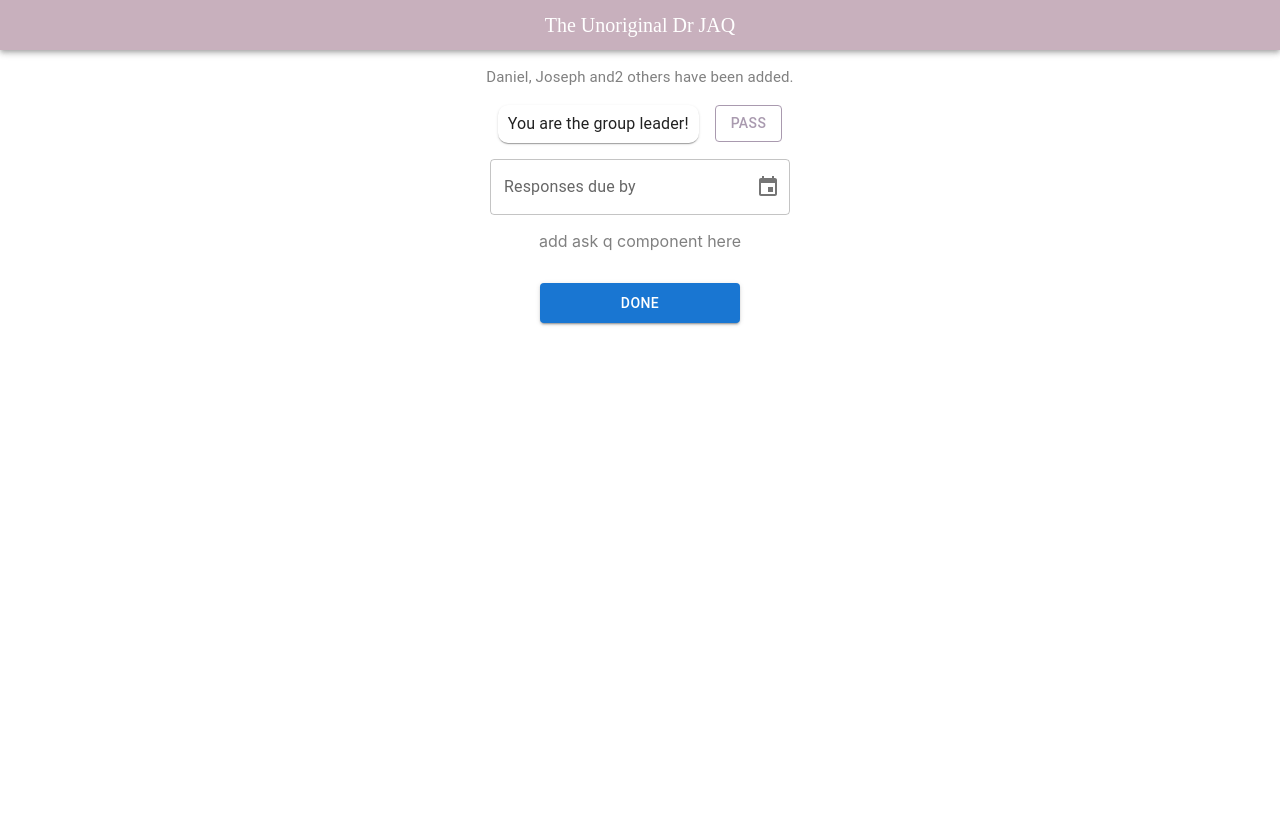
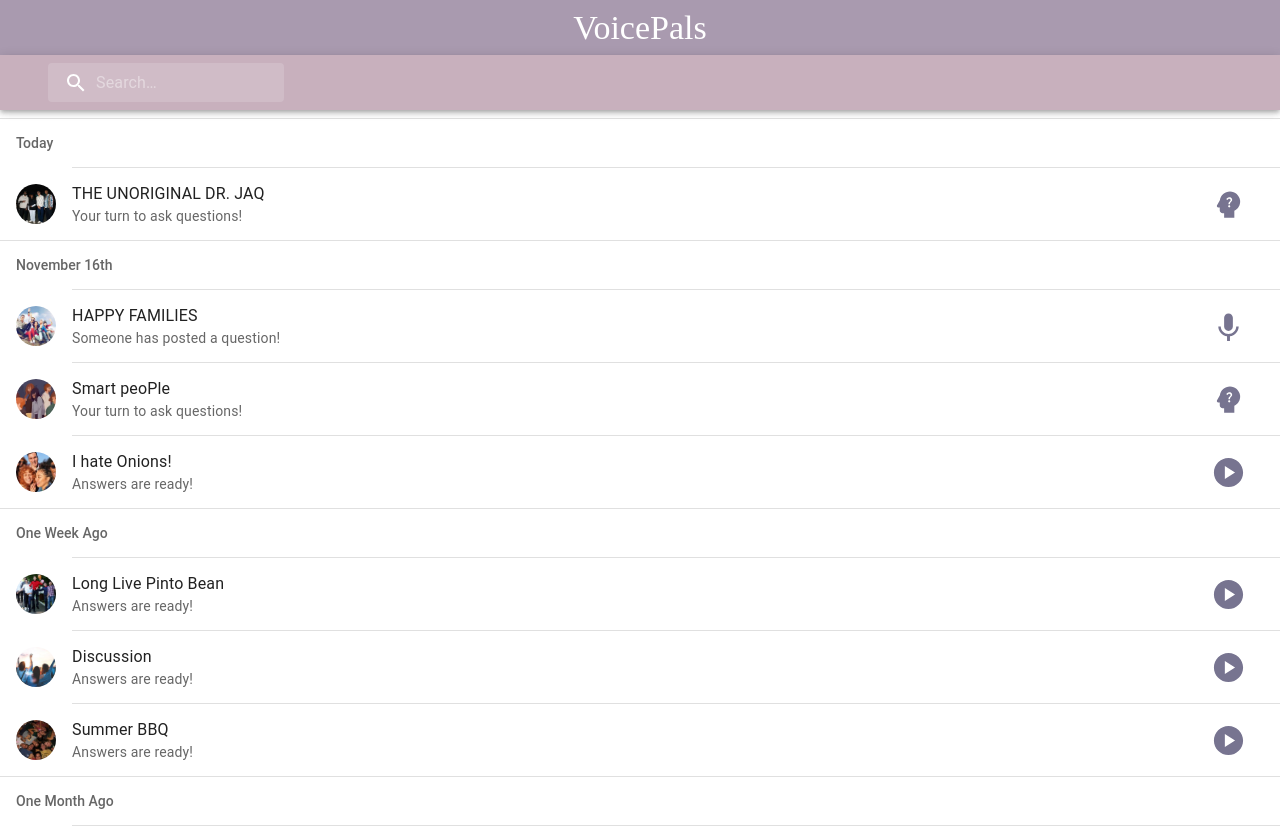
Before and after one commit to daniel-moon32/VoicePals, a React (Create React App) app: page / in a window 1280 px wide. Before the commit the page ends 800 px from the top, so only its background shows below. Built offline with nearby package versions, Linux system fonts and the light colour scheme.

Commit message:
with header

```diff
--- a/src/App.js
+++ b/src/App.js
@@ -1,10 +1,11 @@
 import './App.css';
-import AskQuestion from './pages/askQuestion';
-// import MainScreen from './pages/MainScreen';
+// import AskQuestion from './pages/askQuestion';
+import MainScreen from './pages/MainScreen';
 
 function App() {
   return (
-    <AskQuestion />
+    // <AskQuestion />
+    <MainScreen />
   );
 }
 
--- a/src/pages/askQuestion.js
+++ b/src/pages/askQuestion.js
@@ -121,7 +121,7 @@ export default function AskQuestion() {
                 <Button
                   variant="contained"
                   sx={{
-                    width: 200, padding: 1, margin: 2,
+                    width: 200, padding: 1, margin: 2, color: '#ffffff', bgcolor: '#777490',
                   }}
                 >
                   Done
```
